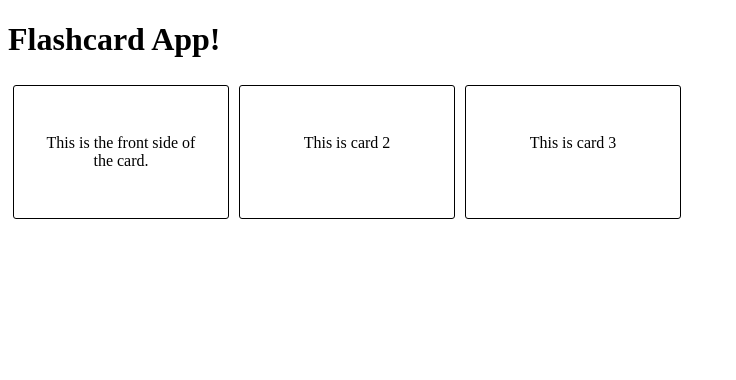
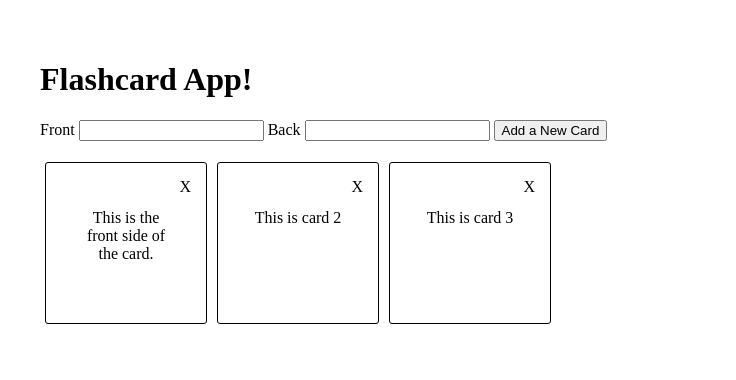
Before and after one commit to trezp/flashcards, a plain HTML site: page index.html in a window 1280 px wide. Shown: the whole page, without its empty margins (0-736 px from the left). Drawn offline with nearby package versions, Linux system fonts and the light colour scheme.

Commit message:
stage 1 complete

```diff
--- a/app.js
+++ b/app.js
@@ -1,27 +1,17 @@
-// 1. First, let's build out some basic functionality with some mock data
-// 2. Write some quick CSS to make the data look like a card.
-// 3. Now we want to toggle showing the front and back sides of the cards.
-// If the user clicks on the card and the front is showing, we want to show the
-// back. If the user clicks on the card and back is showing, we can to show the
-// front.
-
 const cards = [
   {
-    'card_id': 1,
-    'question': 'This is the front side of the card.',
-    'answer': 'This is the back side of the card.',
+    'front': 'This is the front side of the card.',
+    'back': 'This is the back side of the card.',
     'active': false
   },
   {
-    'card_id': 2,
-    'question': 'This is card 2',
-    'answer': 'This is the back side of card 1.',
+    'front': 'This is card 2',
+    'back': 'This is the back side of card 2.',
     'active': false
   },
   {
-    'card_id': 3,
-    'question': 'This is card 3',
-    'answer': 'This is the back side of card 3.',
+    'front': 'This is card 3',
+    'back': 'This is the back side of card 3.',
     'active': false
   },
 ]
@@ -30,10 +20,21 @@ new Vue({
   el: '#cardList',
   data: {
     cards: cards,
+    cardFront: '',
+    cardBack: ''
   },
   methods: {
     toggleCard: function(card){
       card.active ? card.active = false : card.active = true;
-    }
+    },
+    addNew: function(){
+      this.cards.push({
+        'front': this.cardFront,
+        'back': this.cardBack,
+        'active': false
+      });
+      this.cardFront = '';
+      this.cardBack = '';
+    },
   }
 });
--- a/index.html
+++ b/index.html
@@ -8,13 +8,27 @@
   <title>Flash!</title>
 </head>
 <body>
-  <h1>Flashcard App!</h1>
-  <ul id="cardList">
-    <li v-for="card in cards" class="card" v-on:click="toggleCard(card)">
-      <p v-show="!card.active" class="front">{{card.question}}</p>
-      <p v-show="card.active" class="back">{{card.answer}}</p>
-    </li>
-  </ul>
+  <div id="cardList">
+
+    <h1>Flashcard App!</h1>
+
+    <label for="front">Front
+      <input v-model="cardFront" type="text" id="front">
+    </label>
+    <label for="back">Back
+      <input v-model="cardBack" type="text" id="back">
+    </label>
+    <button v-on:click="addNew">Add a New Card</button>
+
+    <ul>
+      <li v-for="(card, index) in cards" class="card" v-on:click="toggleCard(card)">
+        <span v-on:click="cards.splice(index, 1)">X</span>
+        <p v-show="!card.active" class="front">{{card.front}}</p>
+        <p v-show="card.active" class="back">{{card.back}}</p>
+      </li>
+    </ul>
+
+  </div>
 
   <script src="https://cdn.jsdelivr.net/npm/vue@2.5.13/dist/vue.js"></script>
   <script src="app.js"></script>
--- a/styles.css
+++ b/styles.css
@@ -1,17 +1,31 @@
+
 ul {
   list-style-type: none;
   padding-left: 0;
   display: flex;
+  flex-flow: row wrap;
 }
 
+#cardList {
+  max-width: 80%;
+  padding: 2em;
+}
 .card {
-  justify-content: space-evenly;
-  width: 150px;
-  padding: 2em;
+  width: 100px;
+  height: 100px;
+  padding: 30px;
   border: 1px solid black;
   border-radius: 3px;
   margin: 5px;
   cursor: pointer;
+  position: relative;
+}
+
+.card span {
+  position: absolute;
+  right: 0;
+  top: 0;
+  padding: 15px;
 }
 
 .card p {
```
